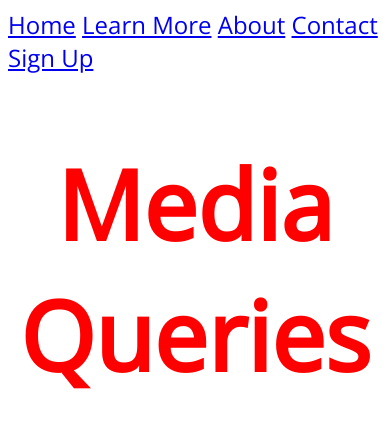
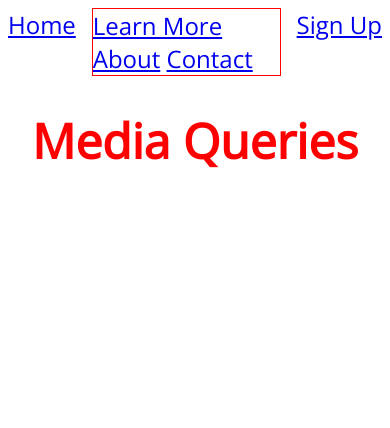
Before and after one commit to riazm13/Udemy-Web-Dev-course-2021, a PHP site: page / in a window 390 px wide. Shown: the top 428 px of the page. Run offline with PHP 8.4, Linux system fonts and the light colour scheme.

Commit message:
working with flexbox and media quiries together

```diff
--- a/Week 7/MediaQueries Starter/app.css
+++ b/Week 7/MediaQueries Starter/app.css
@@ -9,6 +9,16 @@ h1 {
 
 nav {
     font-size: 1.5em;
+    display: flex;
+    justify-content: space-between;
+}
+
+ul {
+    border: 1px solid red;
+    flex: 1;
+    max-width: 50%;
+    display: flex;
+    justify-content: space-evenly;
 }
 
 ul,
@@ -40,3 +50,15 @@ h1 {
         color: red;
     }
 }
+
+@media(max-width: 768px) {
+    h1 {
+        font-size: 4em;
+    }
+}
+
+@media(max-width: 576px) {
+    h1 {
+        font-size: 3em;
+    }
+}
```
